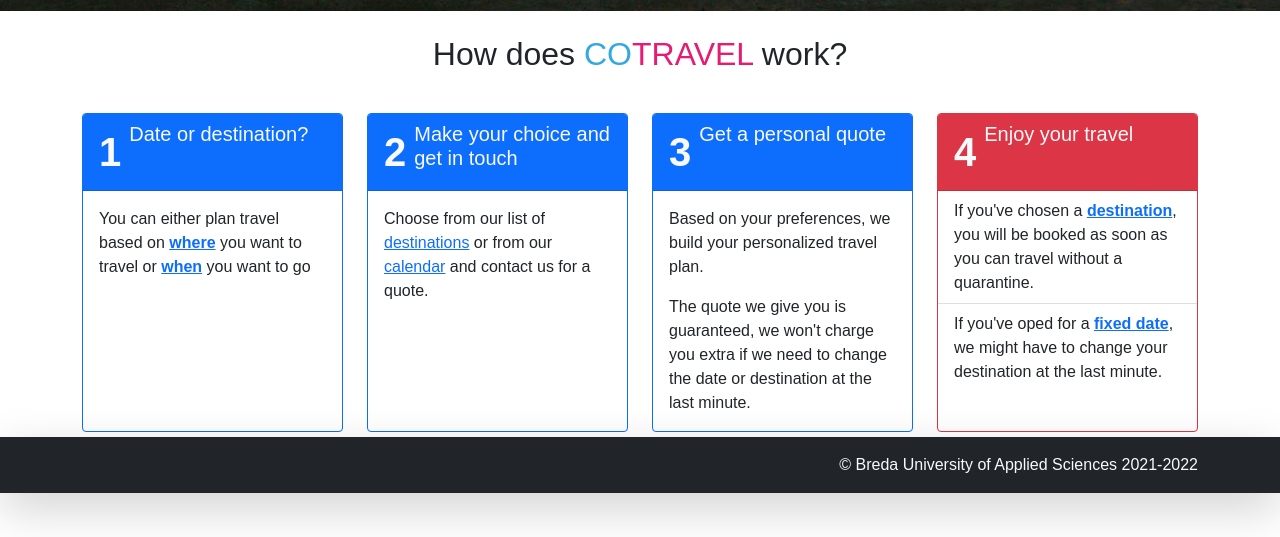
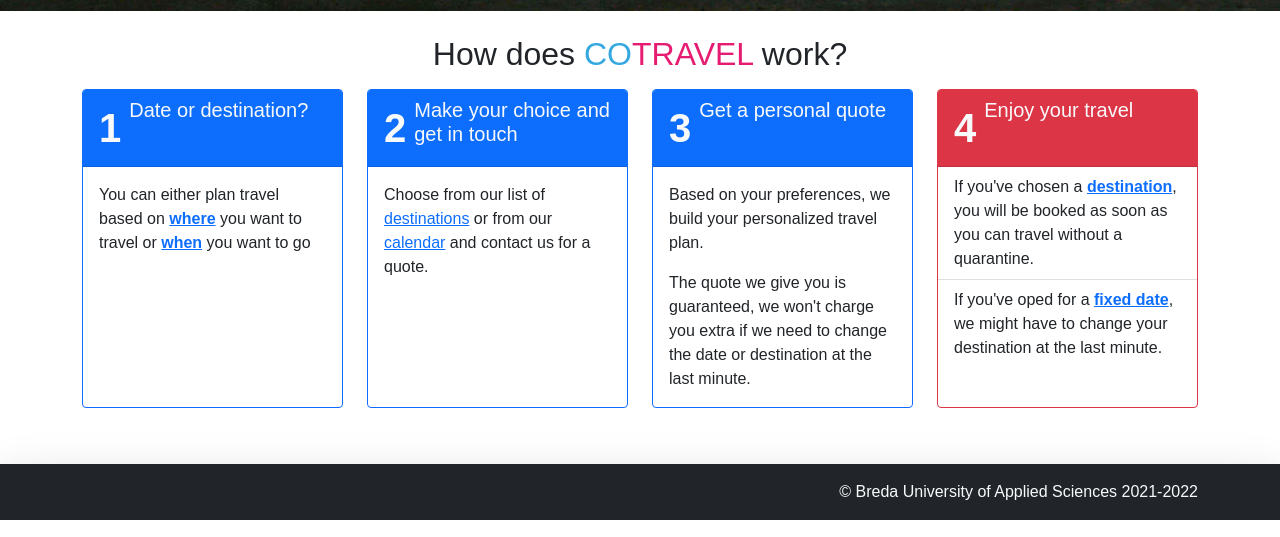
Before and after one commit to SilkeOldenkamp/EresTu, a plain HTML site: page index.html in a window 1280 px wide. Shown: the part 307-844 px from the top of the page. Drawn offline with nearby package versions, Linux system fonts and the light colour scheme; a web font is replaced by a local one.

Commit message:
Now with the sticky footer trick

```diff
--- a/index.html
+++ b/index.html
@@ -1,5 +1,5 @@
 <!doctype html>
-<html lang="en">
+<html class="h-100" lang="en">
   <head>
     <!-- Required meta tags -->
     <meta charset="utf-8">
@@ -26,7 +26,7 @@
 
     <title>COTRAVEL, covid-proof travel</title>
   </head>
-  <body>
+  <body class="h-100 d-flex flex-column">
 
     <!-- This is the navigation bar, see https://getbootstrap.com/docs/5.1/components/navbar/ -->
     <nav class="navbar navbar-expand-lg navbar-light bg-light">
@@ -93,8 +93,8 @@
 
     <!-- The container for the description of services on the home page -->
     <div class="container" id="services">
-      <h2 class="text-center py-4">How does <span class="text-cyan">CO</span><span class="text-magenta">TRAVEL</span> work?</h2>
-      <div class="row">
+      <h2 class="text-center mt-4 mb-2">How does <span class="text-cyan">CO</span><span class="text-magenta">TRAVEL</span> work?</h2>
+      <div class="row mb-5">
         <!-- 1 column at XS, 2 columns at S, 3 columns at M, 4 columns at L -->
         <div class="col-sm-6 col-md-4 col-lg-3 my-2">
           <!-- This section uses cards, check the Bootstrap Card documentation at https://getbootstrap.com/docs/5.1/components/card/ -->
@@ -147,13 +147,8 @@
     </div>
     <!-- End of service descriptions -->
 
-    <!-- This horizontal rule ensures that the bottom of the page doesn't end up hidden by the footer -->
-    <div class="container">
-      <hr class="my-5">
-    </div>
-
     <!-- Footer -->
-    <footer class="bg-dark text-light fixed-bottom shadow-lg">
+    <footer class="mt-auto bg-dark text-light shadow-lg">
       <div class="container pt-3 text-end">
         <p class="">&copy; Breda University of Applied Sciences 2021-2022</p>
       </div>
```
Also changed, not shown: calendar.html (+4 -9 lines), destinations.html (+4 -9 lines).
